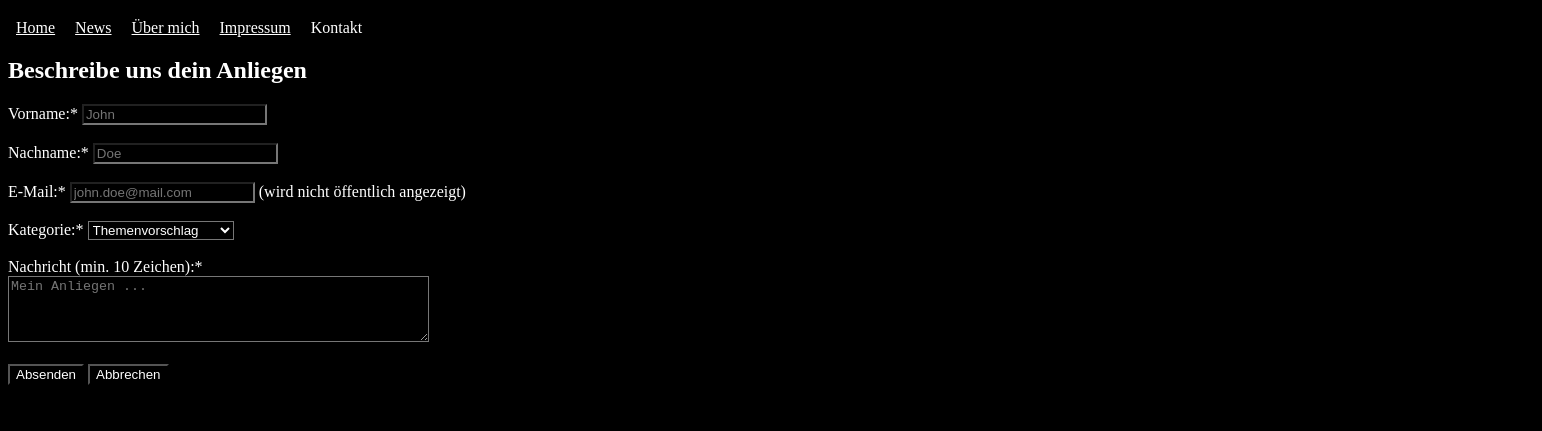
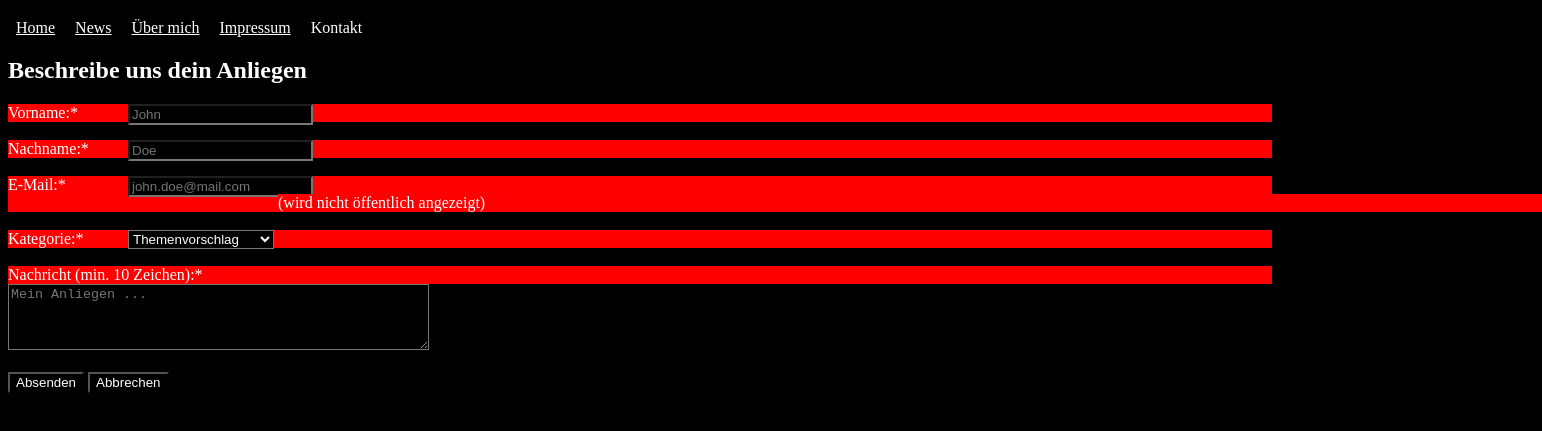
Before and after one commit to neolith3/WT1_Testat, a plain HTML site: page contact.html in a window 1280 px wide. Shown: the part 61-492 px from the top of the page, 1542 px wide, since content can reach past the window. Drawn offline with Linux system fonts and the light colour scheme.

Commit message:
rename Kontakt-Seite, Formatierung Kontakt-Felder.

```diff
--- a/CSS/styles.css
+++ b/CSS/styles.css
@@ -35,3 +35,23 @@ td, th {
 th {
     text-align: left;
 }
+
+.inputArea label {
+    display:inline-block;
+    width: 100%;
+    height: auto;
+    background-color: red;
+}
+.inputArea input[type="text"],
+.inputArea input[type="email"],
+.inputArea select {
+    display: inline-block;         /* auf neue Zeile */
+position: absolute;
+    left: 10%;      /* kleine Abstände */
+    /* width: 100%;            volle Breite des Labels */
+}
+
+.inputDescription {
+    position: relative;
+    left: 270px;
+}
--- a/kontakt.html
+++ b/contact.html
@@ -23,13 +23,16 @@
     <main>
         <section>
             <h2>Beschreibe uns dein Anliegen</h2>
+            <section class="inputArea">
             <form id="contactForm" action="#" method="post">
                 <label for="firstname">Vorname:*
                 <input type="text" id="firstname" name="firstname" required placeholder="John"></label><br><br>
                 <label for="lastname">Nachname:*
                 <input type="text" id="lastname" name="lastname" required placeholder="Doe"></label><br><br>
                 <label for="email">E-Mail:*
-                <input type="email" id="email" name="email" required placeholder="john.doe@mail.com"> (wird nicht öffentlich angezeigt)</label><br><br>
+                <input type="email" id="email" name="email" required placeholder="john.doe@mail.com">
+                <label class="inputDescription">(wird nicht öffentlich angezeigt)</label>
+                </label><br><br>
                 <label for="consultationType">Kategorie:*
                     <select name="consultationType" id="consultationType">
                         <option value="topicRequest">Themenvorschlag</option>
@@ -42,6 +45,8 @@
                 <input type="submit" value="Absenden">
                 <input type="reset" value="Abbrechen">
             </form>
+
+            </section>
             <script>
                 (function() {
                     const form = document.getElementById('contactForm');
```
Also changed, not shown: about.html (+1 -1 lines), impressum.html (+1 -1 lines), index.html (+2 -2 lines), news.html (+1 -1 lines).
